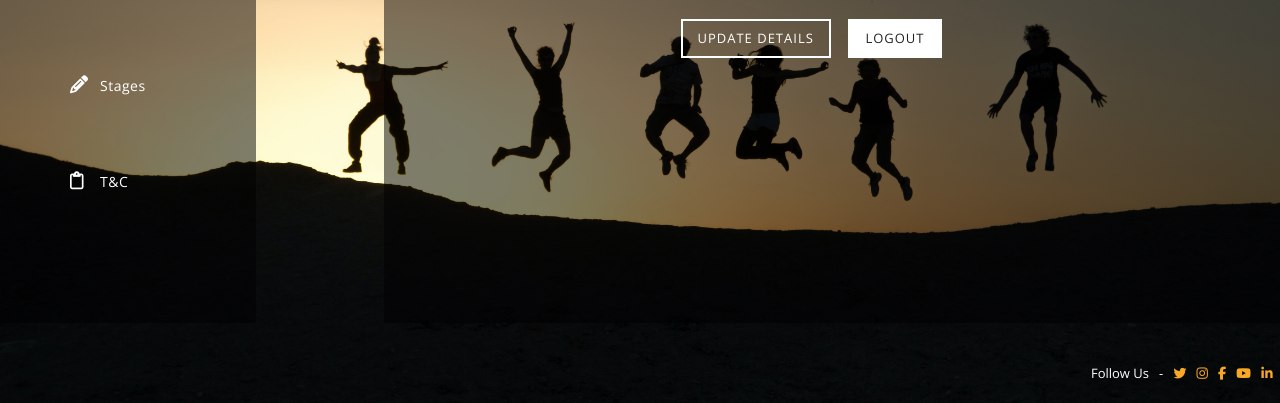
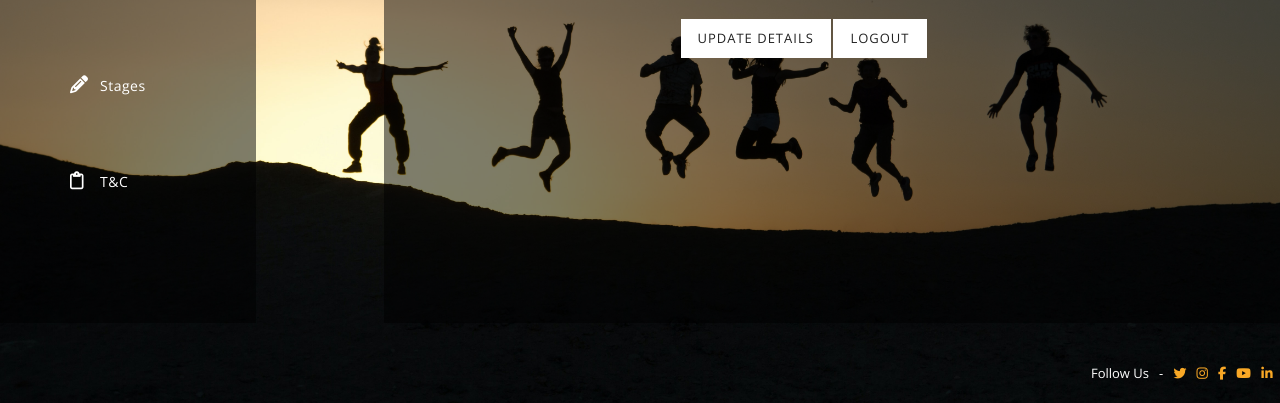
Before and after one commit to aditits/Actionplan2021, a Django app: page / in a window 1280 px wide. Shown: the part 397-800 px from the top of the page. Run offline with Django 3.2, Linux system fonts and the light colour scheme; some libraries are stand-ins or nearby versions.

```diff
--- a/templates/dashboard.html
+++ b/templates/dashboard.html
@@ -248,7 +248,7 @@
                   <div class="col-md-9">
                       <h2>Home</h2>
                       <p><em>TEAM NAME -</em> {{user.team_name}}<br><em>TEAM ID - </em>{{user.username}}<br><em>SECTOR -</em> {{user.sectors_selection}}<br></p>
-                      <div class="main-btn"><a href="{% url 'actionplan:team-edit' %}">Update Details</a></div>
+                      <div class="fb-btn"><a href="{% url 'actionplan:team-edit' %}">Update Details</a></div>
                       <div class="fb-btn"><a href="{% url 'actionplan:logout' %}">Logout</a></div>
                   </div>
               </div>
```
